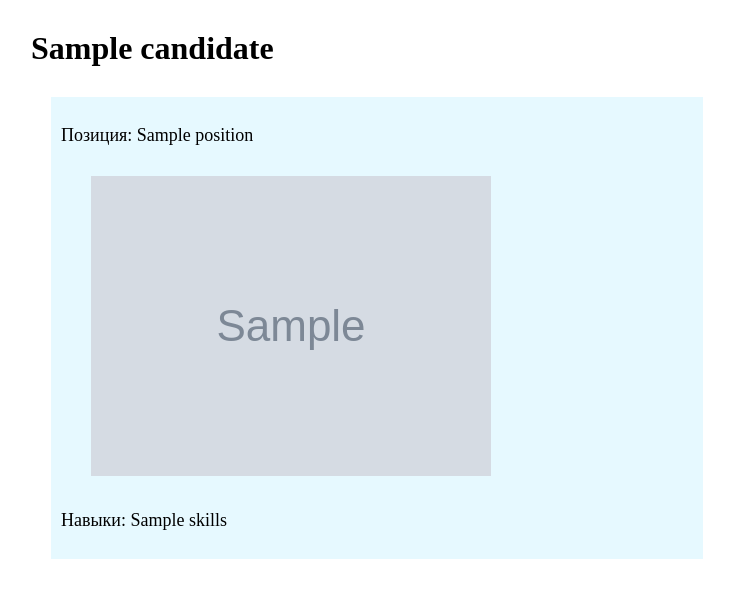
After one commit to alexs2011/flask_second_app, a Flask app: template templates/candidate.html in a window 1280 px wide. The commit adds this page. Shown: the top 598 px of the page, without its empty margins (7-741 px from the left). Run offline with Flask 2, Linux system fonts and the light colour scheme; the template is opened without the code that fills it: most values are stand-ins (such as "Sample title", 1, 10 or a date in 2020); grey boxes marked "Sample" are stand-in pictures.

Commit message:
Добавлен щаблон candidate.html и реализовано представление для него

```diff
--- a/main.py
+++ b/main.py
@@ -1,4 +1,5 @@
 from app import app
+import view
 
 if __name__ == '__main__':
     app.run(debug=True)
--- /dev/null
+++ b/static/css/style.css
@@ -0,0 +1,39 @@
+.title {
+    width: 50%;
+    margin: 30px;
+}
+
+.index_content {
+    width: 50%;
+    margin: 30px;
+}
+
+.candidates_lst {
+    padding: 10px;
+    background-color: #e6f9ff;
+    margin: 20px
+}
+
+.candidate_number {
+    font-size: 16px
+}
+
+.candidate_info {
+    font-size: 18px
+}
+
+.candidate_content {
+    width: 50%;
+    margin: 0 0 0 50px;
+    padding: 10px;
+    background-color: #e6f9ff;
+}
+
+.candidate_content p {
+    font-size: 18px;
+}
+
+.candidate_img {
+    padding: 10px;
+    margin: 20px
+}
--- a/templates/base.html
+++ b/templates/base.html
@@ -2,6 +2,12 @@
 <html lang="en">
 <head>
     <meta charset="UTF-8">
+    <link type="text/css" href="{{ url_for('static', filename='css/style.css') }}" rel="stylesheet">
+
+    {% block style %}
+
+    {% endblock %}
+
     <title>
         {% block title %}
 
@@ -10,12 +16,12 @@
 </head>
 <body>
     <div class="title">
-        <div style="width: 50%; margin: 30px">
-            <h2>
+        <div>
+            <h1>
                 {% block content_title %}
 
                 {% endblock %}
-            </h2>
+            </h1>
         </div>
     </div>
     <div class="content">
--- /dev/null
+++ b/templates/candidate.html
@@ -0,0 +1,17 @@
+{% extends 'base.html' %}
+
+{% block title %} Candidate Profile {% endblock -%}
+
+{% block content_title %} {{ candidate.name }} {% endblock -%}
+
+{% block content -%}
+    <div class="candidate_content">
+        <div class="candidate">
+            <p>Позиция: {{ candidate.position }}</p>
+            <div class="candidate_img">
+                <img src="{{ candidate.picture }}">
+            </div>
+            <p>Навыки: {{ candidate.skills }}</p>
+        </div>
+    </div>
+{% endblock -%}
```
Also changed, not shown: templates/index.html (+17 -9 lines), utilities/utils.py (+10 -0 lines), view.py (+15 -1 lines).
